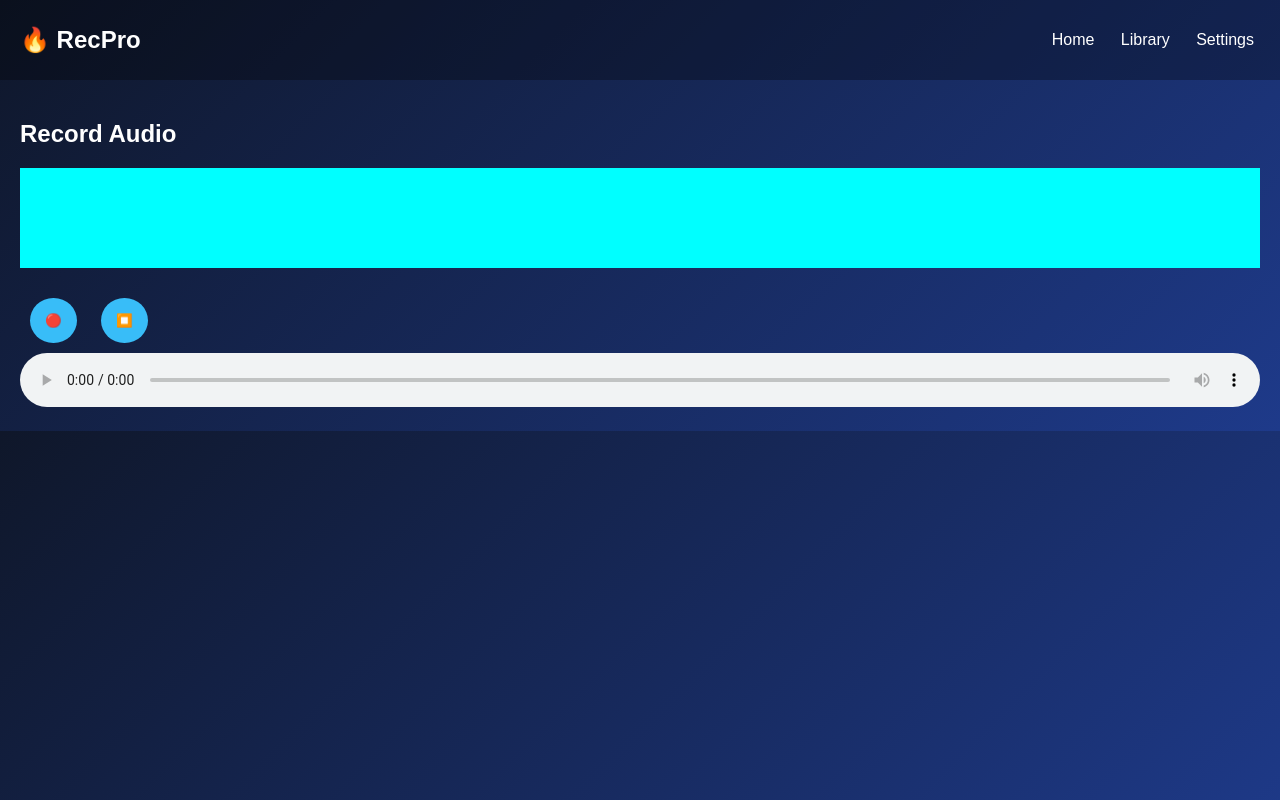
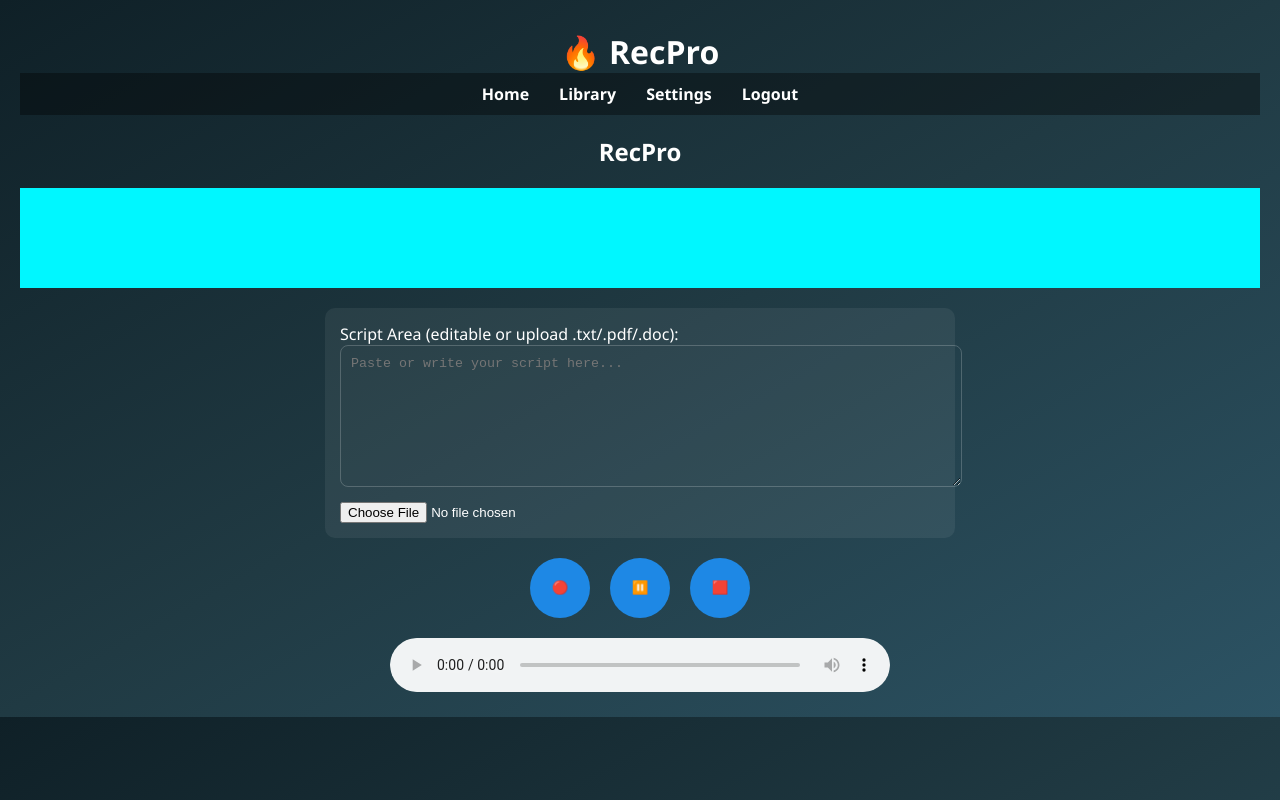
Before and after one commit to youthdirectorofficial-dev/RecPro, a plain HTML site: page index.html in a window 1280 px wide. Drawn offline with Linux system fonts and the light colour scheme.

Commit message:
index.html

```diff
--- a/index.html
+++ b/index.html
@@ -5,171 +5,181 @@
   <title>RecPro</title>
   <style>
     :root {
-      --primary: #0f172a;
-      --accent: #38bdf8;
-      --text: #ffffff;
-      --bg-gradient: linear-gradient(135deg, #0f172a, #1e3a8a);
+      --main-bg: linear-gradient(to bottom right, #0f2027, #203a43, #2c5364);
+      --circle-bg: #1e88e5;
+      --circle-hover: #1565c0;
+      --text-color: #ffffff;
     }body {
   margin: 0;
-  font-family: sans-serif;
-  background: var(--bg-gradient);
-  color: var(--text);
-  transition: 0.3s ease all;
+  font-family: 'Segoe UI', sans-serif;
+  background: var(--main-bg);
+  color: var(--text-color);
 }
 
-header {
+.navbar {
   display: flex;
-  justify-content: space-between;
-  align-items: center;
-  padding: 10px 20px;
-  background-color: rgba(0, 0, 0, 0.3);
+  justify-content: center;
+  gap: 30px;
+  padding: 10px 0;
+  background-color: #00000060;
+  position: sticky;
+  top: 0;
+  z-index: 1000;
 }
 
-header h1 {
-  font-size: 1.5rem;
+.navbar a {
+  color: white;
+  text-decoration: none;
+  font-weight: bold;
 }
 
-nav button {
-  background-color: transparent;
-  color: var(--text);
-  border: none;
-  font-size: 1rem;
-  margin-left: 10px;
-  cursor: pointer;
+.container {
+  padding: 20px;
+  text-align: center;
 }
 
-.page {
-  display: none;
-  padding: 20px;
+.logo {
+  font-size: 2rem;
+  margin-top: 10px;
 }
 
-.active {
-  display: block;
+.controls {
+  margin-top: 20px;
+  display: flex;
+  justify-content: center;
+  gap: 20px;
 }
 
-.controls button {
-  background-color: var(--accent);
+.circle-button {
+  background-color: var(--circle-bg);
   border: none;
   border-radius: 50%;
-  padding: 15px;
-  margin: 10px;
-  cursor: pointer;
+  width: 60px;
+  height: 60px;
+  display: flex;
+  align-items: center;
+  justify-content: center;
+  transition: background 0.3s ease;
+}
+
+.circle-button:hover {
+  background-color: var(--circle-hover);
 }
 
 .waveform {
+  margin-top: 20px;
+  background-color: #00f7ff;
   height: 100px;
-  background: #0ff;
-  margin: 20px 0;
-  animation: wave 1s infinite linear;
 }
 
-@keyframes wave {
-  0% { transform: scaleX(1); }
-  50% { transform: scaleX(1.1); }
-  100% { transform: scaleX(1); }
+.script-section {
+  margin: 20px auto;
+  width: 90%;
+  max-width: 600px;
+  background: #ffffff10;
+  border-radius: 10px;
+  padding: 15px;
+  text-align: left;
 }
 
-.theme-options button {
-  margin: 5px;
-  padding: 10px 15px;
-  border: none;
+.script-section textarea {
+  width: 100%;
+  height: 120px;
+  background: transparent;
+  color: white;
+  border: 1px solid #ffffff33;
   border-radius: 8px;
-  cursor: pointer;
+  padding: 10px;
+  resize: vertical;
+}
+
+.script-section input[type="file"] {
+  margin-top: 10px;
+}
+
+audio {
+  margin-top: 20px;
+  width: 90%;
+  max-width: 500px;
+  border-radius: 25px;
 }
 
   </style>
 </head>
 <body>
-  <header>
-    <h1>🔥 RecPro</h1>
-    <nav>
-      <button onclick="showPage('home')">Home</button>
-      <button onclick="showPage('library')">Library</button>
-      <button onclick="showPage('settings')">Settings</button>
-    </nav>
-  </header>  <div id="home" class="page active">
-    <h2>Record Audio</h2>
-    <div class="waveform"></div>
-    <div class="controls">
-      <button onclick="startRecording()">🔴</button>
-      <button onclick="stopRecording()">⏹️</button>
-    </div>
-    <audio id="player" controls style="width: 100%;"></audio>
-  </div>  <div id="library" class="page">
-    <h2>Audio Library</h2>
-    <ul id="audioList"></ul>
-  </div>  <div id="settings" class="page">
-    <h2>Settings</h2>
-    <h3>Choose Theme:</h3>
-    <div class="theme-options">
-      <button onclick="changeTheme('default')">Default</button>
-      <button onclick="changeTheme('blue')">Blue</button>
-      <button onclick="changeTheme('forest')">Forest</button>
-      <button onclick="changeTheme('cyber')">Cyber</button>
-    </div>
-    <button onclick="logout()">Logout</button>
+  <div class="container">
+    <div class="logo">🔥 <strong>RecPro</strong></div><div class="navbar">
+  <a href="#home">Home</a>
+  <a href="#library">Library</a>
+  <a href="#settings">Settings</a>
+  <a href="#logout">Logout</a>
+</div>
+
+<h2>RecPro</h2>
+
+<div class="waveform" id="waveform"></div>
+
+<div class="script-section">
+  <label for="script">Script Area (editable or upload .txt/.pdf/.doc):</label><br />
+  <textarea id="script" placeholder="Paste or write your script here..."></textarea><br />
+  <input type="file" id="scriptFile" accept=".txt,.pdf,.doc,.docx" />
+</div>
+
+<div class="controls">
+  <button class="circle-button" id="startBtn">🔴</button>
+  <button class="circle-button" id="pauseBtn">⏸️</button>
+  <button class="circle-button" id="stopBtn">🟥</button>
+</div>
+
+<audio id="audioPlayer" controls></audio>
+
   </div>  <script>
-    let currentPage = 'home';
+    const audioPlayer = document.getElementById('audioPlayer');
+    const startBtn = document.getElementById('startBtn');
+    const stopBtn = document.getElementById('stopBtn');
+    const pauseBtn = document.getElementById('pauseBtn');
+    const scriptBox = document.getElementById('script');
+    const scriptFile = document.getElementById('scriptFile');
 
-    function showPage(pageId) {
-      document.querySelectorAll('.page').forEach(p => p.classList.remove('active'));
-      document.getElementById(pageId).classList.add('active');
-      currentPage = pageId;
-    }
+    let chunks = [];
+    let recorder;
+    let stream;
 
-    function logout() {
-      alert('You have been logged out.');
-    }
+    startBtn.onclick = async () => {
+      stream = await navigator.mediaDevices.getUserMedia({ audio: true });
+      recorder = new MediaRecorder(stream);
+      recorder.start();
+      chunks = [];
 
-    function changeTheme(theme) {
-      if (theme === 'default') {
-        document.documentElement.style.setProperty('--primary', '#0f172a');
-        document.documentElement.style.setProperty('--accent', '#38bdf8');
-        document.documentElement.style.setProperty('--bg-gradient', 'linear-gradient(135deg, #0f172a, #1e3a8a)');
-      } else if (theme === 'blue') {
-        document.documentElement.style.setProperty('--primary', '#1e3a8a');
-        document.documentElement.style.setProperty('--accent', '#60a5fa');
-        document.documentElement.style.setProperty('--bg-gradient', 'linear-gradient(135deg, #1e3a8a, #3b82f6)');
-      } else if (theme === 'forest') {
-        document.documentElement.style.setProperty('--primary', '#14532d');
-        document.documentElement.style.setProperty('--accent', '#22c55e');
-        document.documentElement.style.setProperty('--bg-gradient', 'linear-gradient(135deg, #14532d, #166534)');
-      } else if (theme === 'cyber') {
-        document.documentElement.style.setProperty('--primary', '#0f0f0f');
-        document.documentElement.style.setProperty('--accent', '#0ff');
-        document.documentElement.style.setProperty('--bg-gradient', 'linear-gradient(135deg, #0f0f0f, #0ff)');
+      recorder.ondataavailable = e => chunks.push(e.data);
+      recorder.onstop = () => {
+        const blob = new Blob(chunks, { type: 'audio/mp3' });
+        const url = URL.createObjectURL(blob);
+        audioPlayer.src = url;
+      };
+    };
+
+    stopBtn.onclick = () => {
+      recorder.stop();
+      stream.getTracks().forEach(track => track.stop());
+    };
+
+    pauseBtn.onclick = () => {
+      if (recorder && recorder.state === 'recording') {
+        recorder.pause();
+      } else if (recorder && recorder.state === 'paused') {
+        recorder.resume();
       }
-    }
+    };
 
-    let mediaRecorder;
-    let recordedChunks = [];
-    const player = document.getElementById('player');
-    const audioList = document.getElementById('audioList');
-
-    async function startRecording() {
-      const stream = await navigator.mediaDevices.getUserMedia({ audio: true });
-      mediaRecorder = new MediaRecorder(stream);
-      mediaRecorder.ondataavailable = e => recordedChunks.push(e.data);
-      mediaRecorder.onstop = () => {
-        const blob = new Blob(recordedChunks, { type: 'audio/webm' });
-        const url = URL.createObjectURL(blob);
-        player.src = url;
-
-        const li = document.createElement('li');
-        const a = document.createElement('a');
-        a.href = url;
-        a.innerText = `Audio ${audioList.children.length + 1}`;
-        a.setAttribute('target', '_blank');
-        li.appendChild(a);
-        audioList.appendChild(li);
-
-        recordedChunks = [];
+    scriptFile.onchange = (e) => {
+      const file = e.target.files[0];
+      if (!file) return;
+      const reader = new FileReader();
+      reader.onload = () => {
+        scriptBox.value = reader.result;
       };
-      mediaRecorder.start();
-    }
-
-    function stopRecording() {
-      mediaRecorder.stop();
-    }
+      reader.readAsText(file);
+    };
   </script></body>
 </html>
```
